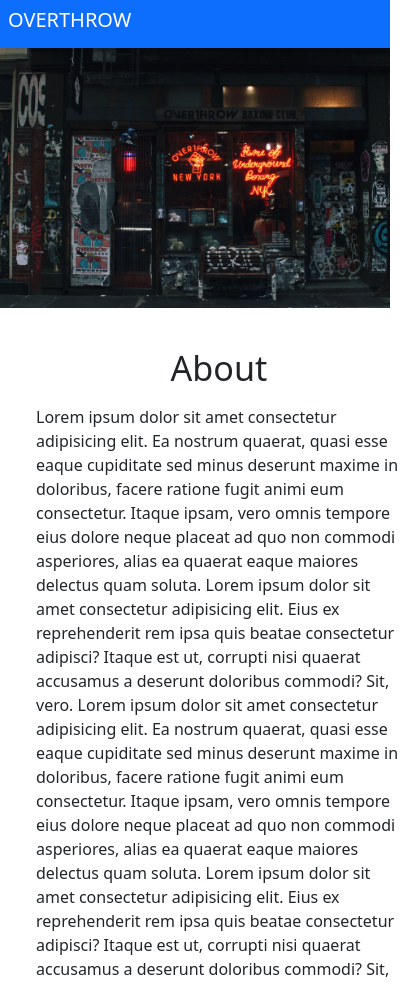
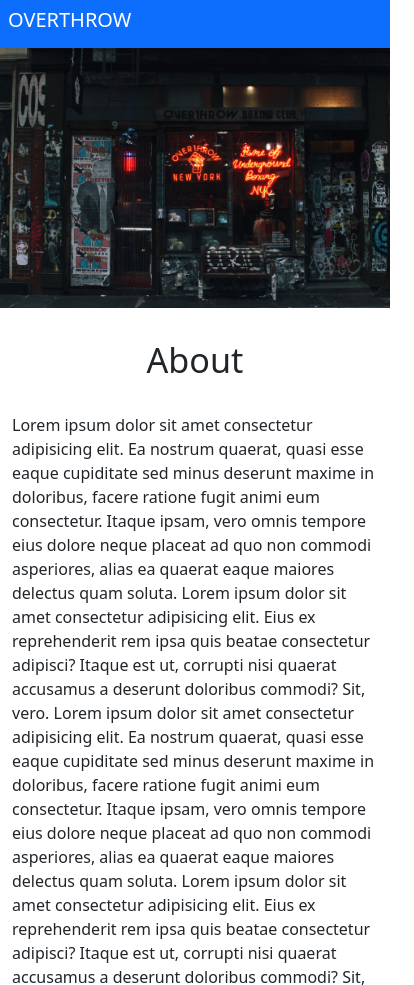
Before and after one commit to elidvenega/bootstrap5, a plain HTML site: page index.html in a window 390 px wide. Shown: the top 985 px of the page, 414 px wide, since content can reach past the window. Drawn offline with nearby package versions, Linux system fonts and the light colour scheme.

Commit message:
Work on making website responsive

```diff
--- a/css/style.css
+++ b/css/style.css
@@ -9,6 +9,4 @@
     max-width: 100%;
 }
 
-footer {
-
-}
+footer {}
--- a/index.html
+++ b/index.html
@@ -40,8 +40,8 @@
     <!-- About -->
     <div class="container">
         <div class="row">
-            <div class="col-sm-12 col-md-12 col-lg-12 m-4">
-                <h1 id="about" class="text-center p-2 m-2 display-4">About</h1>
+            <div class="col-sm-12 col-md-12 col-lg-12">
+                <h1 id="about" class="text-center p-2 m-2 display-4 m-4">About</h1>
                 <p> Lorem ipsum dolor sit amet consectetur adipisicing elit. Ea nostrum quaerat, quasi esse eaque
                     cupiditate sed minus deserunt maxime in doloribus, facere ratione fugit animi eum consectetur.
                     Itaque ipsam, vero omnis tempore eius dolore neque placeat ad quo non commodi asperiores, alias ea
@@ -184,9 +184,9 @@
     <footer class="bg-primary text-white text-center display-5 p-5">
         <div class="container">
             <div class="row">
-            <div class="col-sm-12 col-md-12">
-                All copyrights reserved 2021
-            </div>
+                <div class="col-sm-12 col-md-12">
+                    All copyrights reserved 2021
+                </div>
             </div>
         </div>
     </footer>
```
